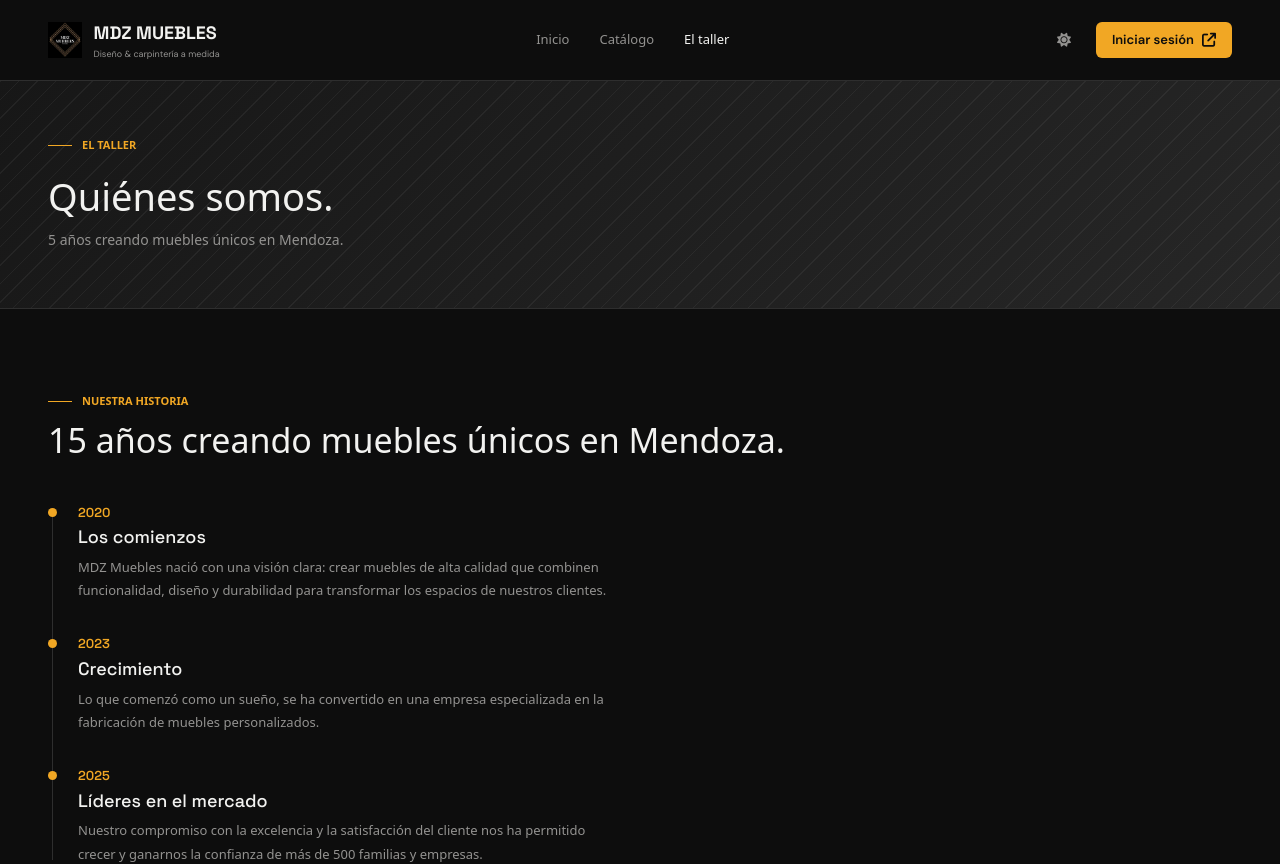
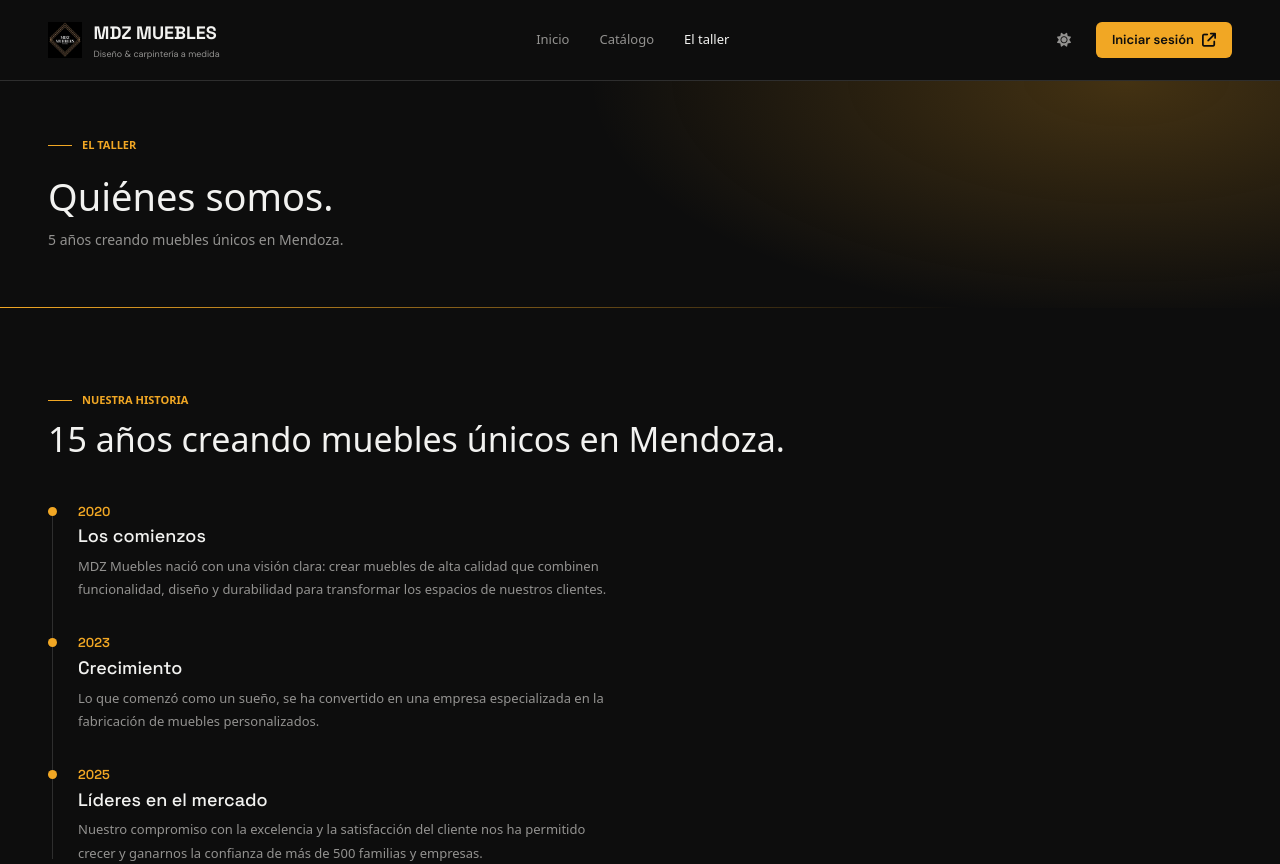
Before and after one commit to PabloChaparroo/MDZFrontEnd, a React (Vite) app: page /quienesSomos in a window 1280 px wide. Shown: the top 864 px of the page. Built offline with nearby package versions, Linux system fonts and the light colour scheme.

Commit message:
Reemplazar el fondo gris diagonal de los encabezados de pagina por un resplandor dorado

```diff
--- a/src/styles/mdz-site.css
+++ b/src/styles/mdz-site.css
@@ -670,3 +670,17 @@ html:not(.mdz-light) .mdz-modal-content .btn-close { filter: invert(1) grayscale
   .mdz-home .mdz-hero-label i, .mdz-home-dots button.is-active::before { animation: none; }
   .mdz-home-tile, .mdz-home .mdz-process-grid > * { transition-delay: 0s !important; }
 }
+
+/* === Encabezado de páginas internas: resplandor cálido en vez del gris diagonal === */
+.mdz-page-header.mdz-diagonal-detail {
+  position: relative;
+  background:
+    radial-gradient(60% 150% at 88% 0%, color-mix(in oklch, var(--mdz-primary) 24%, transparent), transparent 70%),
+    var(--mdz-background);
+  border-bottom: 0;
+}
+.mdz-page-header.mdz-diagonal-detail::before { display: none; }
+.mdz-page-header.mdz-diagonal-detail::after {
+  content: ''; position: absolute; left: 0; right: 0; bottom: 0; height: 1px;
+  background: linear-gradient(90deg, var(--mdz-primary), transparent 75%);
+}
```
